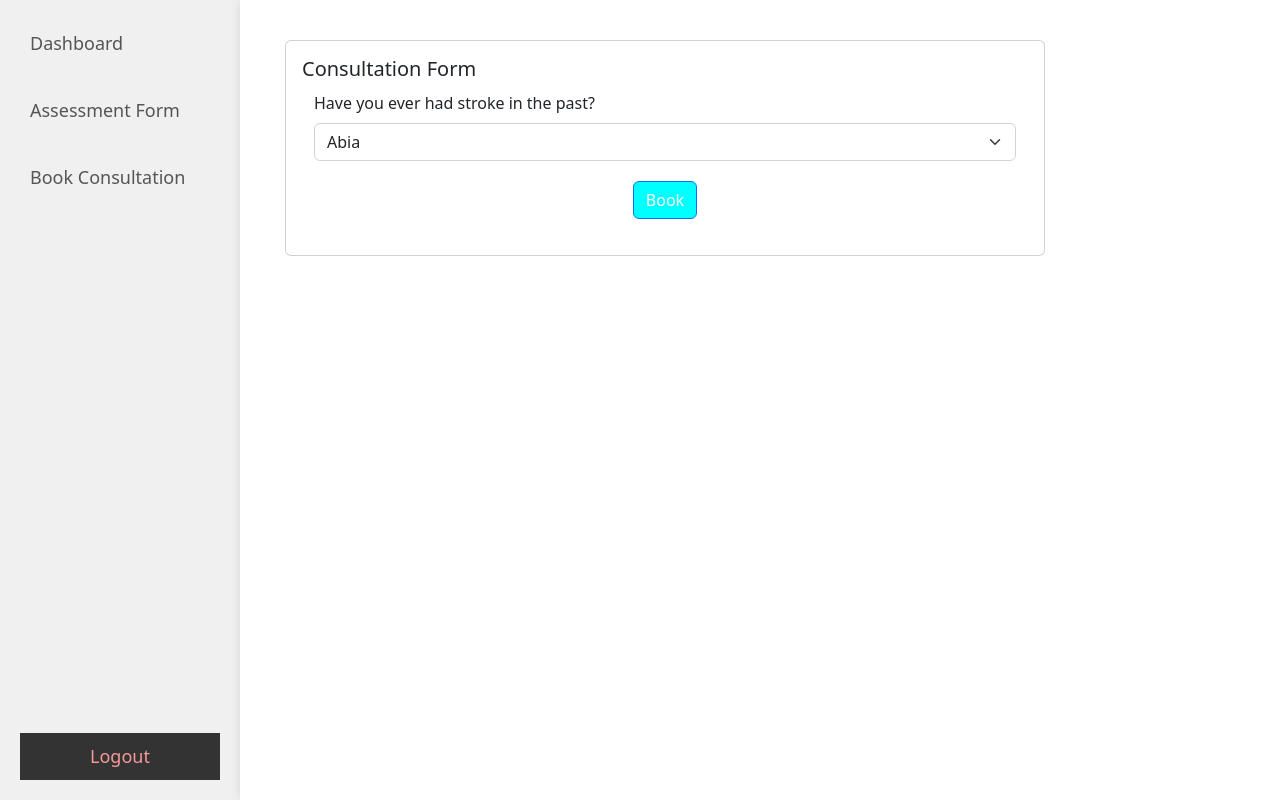
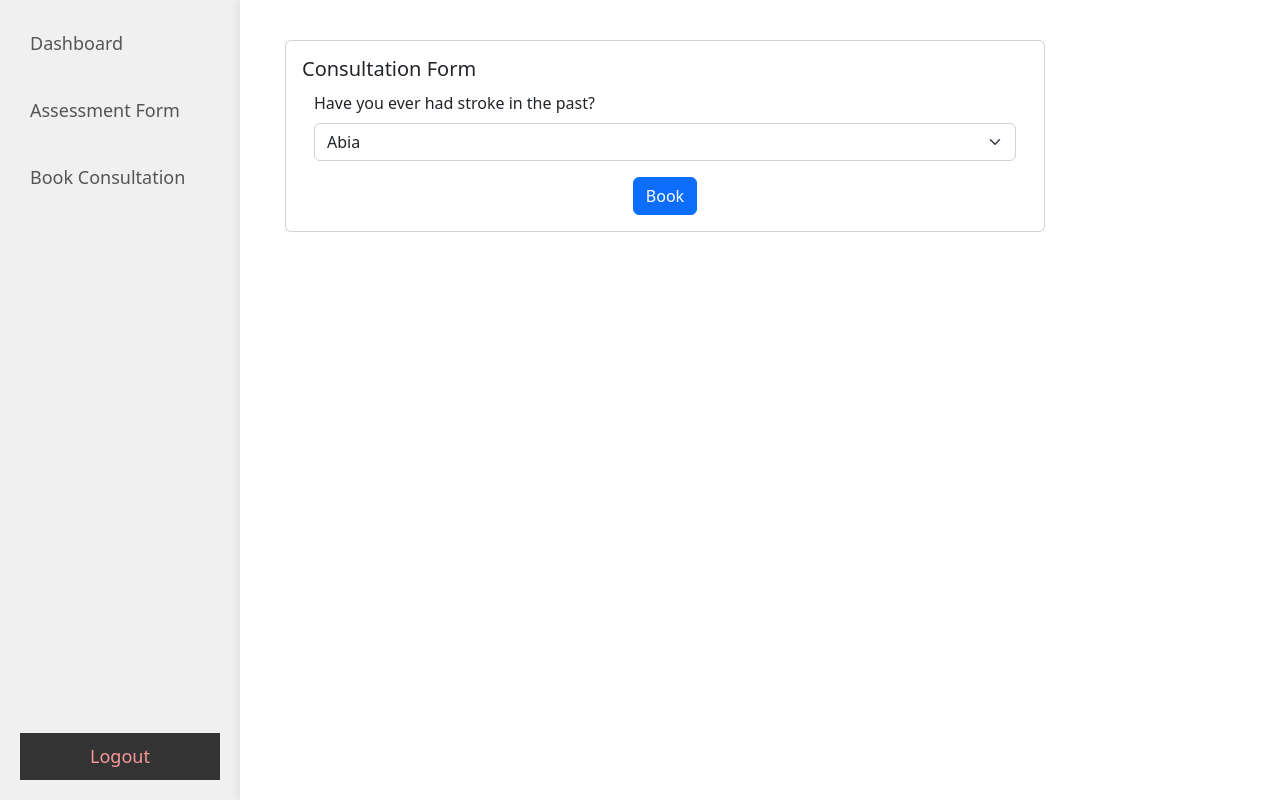
Before and after one commit to elugabriel/cardiovascular-disease-prediction, a Flask app: page /booking in a window 1280 px wide. Run offline with Flask 3, Linux system fonts and the light colour scheme.

Commit message:
fix: stylings fixed

```diff
--- a/static/css/user_profile.css
+++ b/static/css/user_profile.css
@@ -54,14 +54,6 @@ body {
   border: 1px solid #ccc;
 }
 
-.profile-info button {
-  display: flex;
-  justify-content: center;
-  background-color: aqua;
-  margin: 20px auto;
-  cursor: pointer;
-}
-
 .user-data-card,
 .assigned-doctor-card {
   background-color: white;
```
